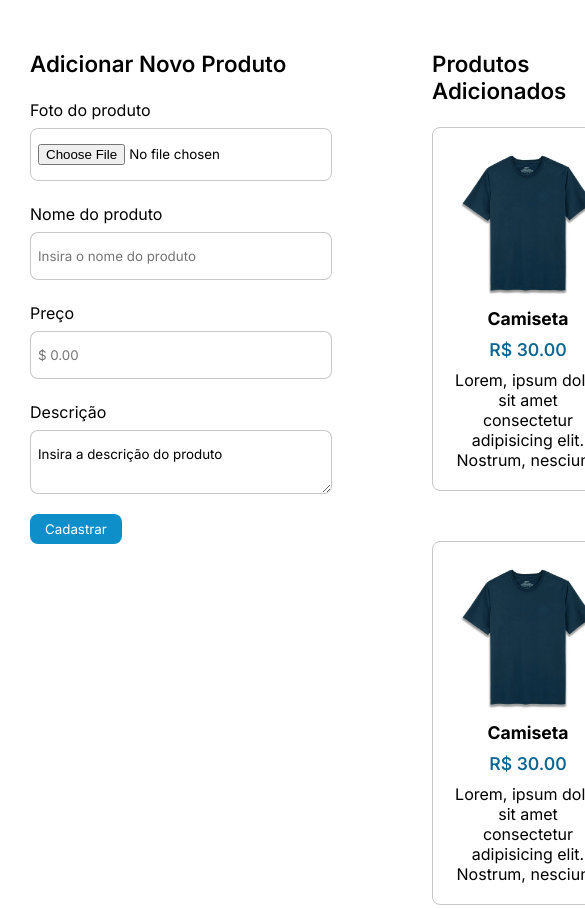
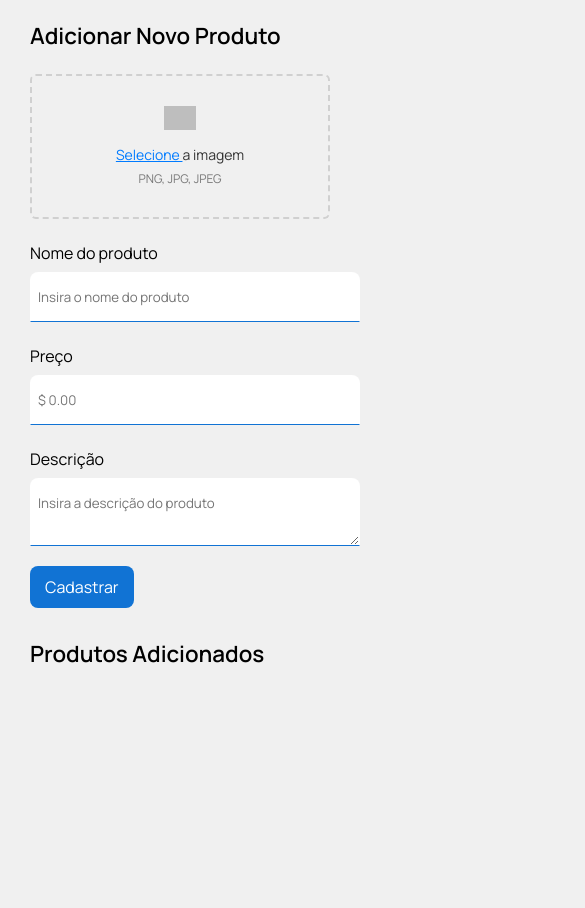
Before and after one commit to gustavoPassone/mini-product-manager, a plain HTML site: page index.html in a window 390 px wide. Shown: the top 908 px of the page, 585 px wide, since content can reach past the window. After the commit the page ends 844 px from the top, so only its background shows below. Drawn offline with Linux system fonts and the light colour scheme; grey boxes are pictures that could not be loaded.

Commit message:
Add files via upload

```diff
--- a/index.html
+++ b/index.html
@@ -15,26 +15,38 @@
    <main>
       <div class="form-add">
          <h1>Adicionar Novo Produto</h1>
-         <form action="">
-            <div class="form-fields">
-               <label for="pImage">Foto do produto</label>
-               <input type="file" id="pImage" accept="image/*" required>
+
+         <form id="productForm">
+            <div class="form-field">
+               <div class="upload-box">
+                  <input type="file" id="pImage" accept="image/png,image/jpeg,image/gif">
+                  <label for="pImage">
+                     <div class="upload-content">
+                        <img src="https://cdn-icons-png.flaticon.com/512/1829/1829586.png" alt="icon">
+                        <p><span>Selecione </span>a imagem</p>
+                        <small>PNG, JPG, JPEG</small>
+                     </div>
+                  </label>
+               </div>
             </div>
 
             <div class="form-fields">
+               <div class="form-field">
                   <label for="pName">Nome do produto</label>
-               <input type="text" id="pName" placeholder="Insira o nome do produto">
+                  <input type="text" id="pName" placeholder="Insira o nome do produto" required>
                </div>
 
-            <div class="form-fields">
+               <div class="form-field">
                   <label for="pPreco">Preço</label>
-               <input type="number" id="pPreco" placeholder="$ 0.00">
+                  <input type="number" id="pPreco" placeholder="$ 0.00" required>
                </div>
 
-            <div class="form-fields">
+               <div class="form-field">
                   <label for="pDesc">Descrição</label>
-               <textarea name="pDesc" id="pDesc">Insira a descrição do produto</textarea>
+                  <textarea name="pDesc" id="pDesc" placeholder="Insira a descrição do produto" required></textarea>
                </div>
+            </div>
+
 
             <button type="submit" id="btn-submit">Cadastrar</button>
          </form>
@@ -44,36 +56,20 @@
          <h1>Produtos Adicionados</h1>
 
          <div class="cards-grid">
-            <div class="product-card">
+            <!-- <div class="product-card">
                <img src="imagem.png" alt="imagem" class="product-img">
                <div class="product-info">
                   <p class="product-name">Camiseta</p>
                   <p class="product-price">R$ 30.00</p>
                   <p class="product-desc">Lorem, ipsum dolor sit amet consectetur adipisicing elit. Nostrum, nesciunt!</p>
                </div>
-            </div>
-
-            <div class="product-card">
-               <img src="imagem.png" alt="imagem" class="product-img">
-               <div class="product-info">
-                  <p class="product-name">Camiseta</p>
-                  <p class="product-price">R$ 30.00</p>
-                  <p class="product-desc">Lorem, ipsum dolor sit amet consectetur adipisicing elit. Nostrum, nesciunt!</p>
-               </div>
-            </div>
-
-            <div class="product-card">
-               <img src="imagem.png" alt="imagem" class="product-img">
-               <div class="product-info">
-                  <p class="product-name">Camiseta</p>
-                  <p class="product-price">R$ 30.00</p>
-                  <p class="product-desc">Lorem, ipsum dolor sit amet consectetur adipisicing elit. Nostrum, nesciunt!</p>
-               </div>
-            </div>
+            </div> -->
 
          </div>
       </div>
    </main>
+
+   <script src="script.js"></script>
 </body>
 
 </html>
--- /dev/null
+++ b/script.js
@@ -0,0 +1,46 @@
+const form = document.getElementById('productForm');
+const productList = document.querySelector('.cards-grid');
+let products = JSON.parse(localStorage.getItem('products')) || [];
+
+// Renderiza produtos salvos ao carregar
+products.forEach(renderProduct);
+
+form.addEventListener('submit', e => {
+  e.preventDefault();
+
+  const file = document.getElementById('pImage').files[0];
+  if (!file) return alert('Selecione uma imagem');
+
+  const reader = new FileReader();
+  reader.onload = function (event) {
+    const product = {
+      image: event.target.result,
+      name: document.getElementById('pName').value.trim(),
+      price: document.getElementById('pPreco').value.trim(),
+      description: document.getElementById('pDesc').value.trim()
+    };
+
+    products.push(product);
+    localStorage.setItem('products', JSON.stringify(products));
+
+    renderProduct(product);
+    form.reset();
+  };
+  reader.readAsDataURL(file);
+});
+
+function renderProduct(product) {
+  const card = document.createElement('div');
+  card.classList.add('product-card');
+
+  card.innerHTML = `
+    <img src="${product.image}" alt="${product.name}" class="product-img">
+    <div class="product-info">
+      <p class="product-name">${product.name}</p>
+      <p class="product-price">R$ ${Number(product.price).toFixed(2)}</p>
+      <p class="product-desc">${product.description}</p>
+    </div>
+  `;
+
+  productList.appendChild(card);
+}
--- a/style.css
+++ b/style.css
@@ -1,9 +1,8 @@
-@import url('https://fonts.googleapis.com/css2?family=Inter:ital,opsz,wght@0,14..32,100..900;1,14..32,100..900&family=Montserrat:ital,wght@0,100..900;1,100..900&display=swap');
+@import url('https://fonts.googleapis.com/css2?family=Inter:ital,opsz,wght@0,14..32,100..900;1,14..32,100..900&family=Manrope:wght@200..800&family=Montserrat:ital,wght@0,100..900;1,100..900&display=swap');
 
 :root {
-    --background-color: #fff;
-    --main-color: #0f8fca;
-    --main-color-hover: #0b6691;
+	--main-color: #1173d4;
+	--main-color-hover: #0d668f;
 	--border-color: #91919180;
 }
 
@@ -11,7 +10,11 @@
 	margin: 0;
 	padding: 0;
 	box-sizing: border-box;
-    font-family: "Inter", sans-serif;
+	font-family: "Manrope", sans-serif;
+}
+
+body {
+	background-color: #f0f0f0;
 }
 
 main {
@@ -22,7 +25,7 @@ main {
 
 h1 {
 	font-size: 1.4rem;
-    font-weight: 570;
+	font-weight: 600;
 }
 
 .form-add {
@@ -30,24 +33,34 @@ h1 {
 	flex-direction: column;
 }
 
-.form-fields {
+.form-field {
 	display: flex;
 	flex-direction: column;
 	gap: 8px;
 	margin-top: 23px;
 }
 
-.form-fields input, textarea {
-    border-radius: 8px;
+.form-field input,
+textarea {
+	border-radius: 8px 8px 0 0;
 	padding: 15px 7px;
 	outline: none;
-    border: 1px solid var(--border-color);
+	border: 1px solid transparent;
+	border-bottom: 1px solid var(--main-color);
 	transition: .3s ease-in-out;
 }
 
-.form-fields input:focus, textarea:focus {
+.form-field textarea {
+	max-width: 300px;
+	width: 100%;
+}
+
+.form-field input:focus,
+textarea:focus {
 	box-shadow: rgba(50, 50, 93, 0.25) 0px 6px 12px -2px, rgba(0, 0, 0, 0.3) 0px 3px 7px -3px;
 	transform: scale(1.02);
+	border-radius: 8px;
+	border: 1px solid var(--main-color);
 }
 
 #btn-submit {
@@ -79,13 +92,20 @@ h1 {
 	gap: 10px;
 	max-width: 250px;
 	width: 100%;
-    border: 1px solid var(--border-color);
 	border-radius: 8px;
 	padding: 20px;
+	background-color: #fff;
+	box-shadow: rgba(50, 50, 93, 0.25) 0px 2px 5px -1px, rgba(0, 0, 0, 0.3) 0px 1px 3px -1px;
+	transition: .3s ease-in-out;
 
 	align-items: center;
 	justify-self: center;
 	text-align: center;
+}
+
+.product-card:hover {
+	transform: scale(1.01);
+
 }
 
 .product-card .product-info {
@@ -111,3 +131,86 @@ h1 {
 	border-radius: 12px;
 	object-fit: cover;
 }
+
+/* upload da imagem */
+.upload-box {
+	max-width: 300px;
+	width: 100%;
+}
+
+.upload-box input[type="file"] {
+	display: none;
+}
+
+.upload-box label {
+	display: block;
+	border: 2px dashed #d0d0d0;
+	border-radius: 6px;
+	padding: 30px 20px;
+	text-align: center;
+	cursor: pointer;
+	transition: border-color 0.3s, background 0.3s;
+}
+
+.upload-box label:hover {
+	border-color: var(--main-color);
+	background: #fafafa;
+}
+
+.upload-content img {
+	width: 32px;
+	opacity: 0.6;
+	margin-bottom: 10px;
+}
+
+.upload-content p {
+	margin: 0;
+	font-size: 14px;
+	color: #333;
+}
+
+.upload-content p span {
+	color: #007bff;
+	text-decoration: underline;
+}
+
+.upload-content small {
+	display: block;
+	margin-top: 6px;
+	color: #777;
+	font-size: 12px;
+}
+
+/* ------- */
+
+@media (max-width: 694px) {
+	main {
+		gap: 30px;
+		margin: 20px 30px 50px 30px;
+	}
+}
+
+@media (max-width: 625px) {
+	main {
+		flex-direction: column;
+	}
+
+	.form-field input {
+		max-width: 500px;
+	}
+
+	.form-field textarea {
+		max-width: 500px;
+	}
+
+	.form-fields {
+		display: flex;
+		flex-direction: column;
+		gap: 0px;
+	}
+
+	#btn-submit {
+		font-size: 1rem;
+		padding: 10px 15px;
+	}
+}
```
Lines whose indentation alone changed are shown as unchanged.
